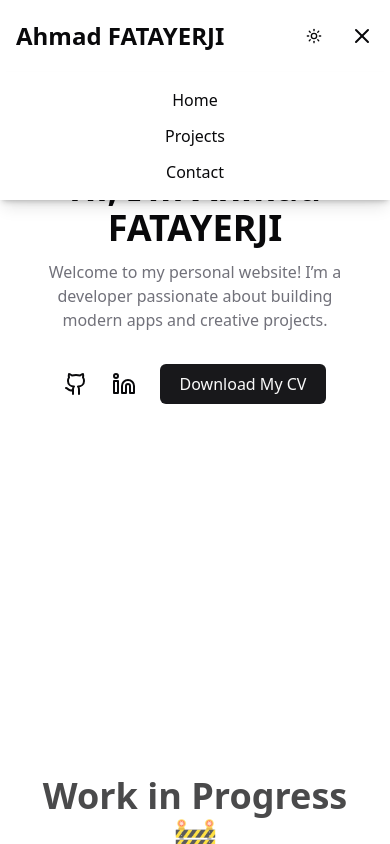
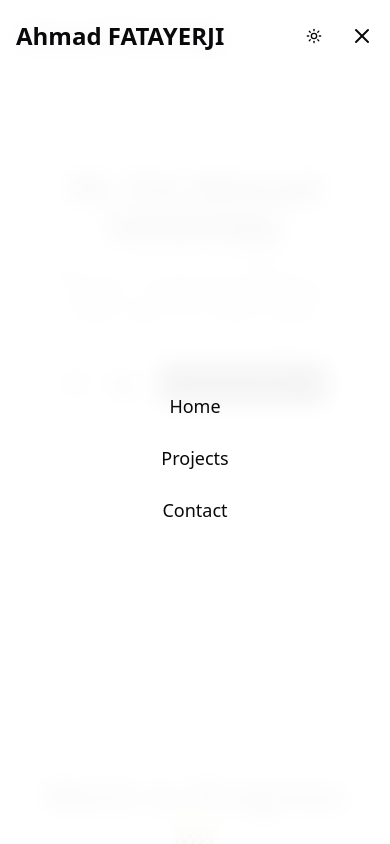
Before and after one commit to ahmad-fatayerji/MyPortfolio, a Next.js app: page / in a window 390 px wide. Both pictures are taken after a click on the button 362 px from the left and 36 px from the top of the page. Shown: the top 844 px of the page. Built offline with nearby package versions, Linux system fonts and the light colour scheme.

Commit message:
updated navbar for greater mobile look

```diff
--- a/src/components/ui/Navbar.tsx
+++ b/src/components/ui/Navbar.tsx
@@ -2,16 +2,17 @@
 
 import * as React from "react";
 import Link from "next/link";
+import { Menu, X } from "lucide-react";
+import { AnimatePresence, motion } from "framer-motion";
+
 import { ThemeToggle } from "@/components/ThemeToggle";
-import { Menu, X } from "lucide-react";
 
-const Navbar = () => {
+export default function Navbar() {
   const [isOpen, setIsOpen] = React.useState(false);
 
-  // Smoothly scroll to the Contact section
   const handleContactClick = (e: React.MouseEvent<HTMLAnchorElement>) => {
-    e.preventDefault(); // Prevent the default anchor jump
-    setIsOpen(false); // Close mobile menu
+    e.preventDefault();
+    setIsOpen(false);
     document.getElementById("contact")?.scrollIntoView({ behavior: "smooth" });
   };
 
@@ -19,7 +20,7 @@ const Navbar = () => {
     <nav className="fixed top-0 left-0 right-0 bg-background text-foreground shadow-lg z-50">
       <div className="flex items-center justify-between p-4 w-full max-w-7xl mx-auto">
         {/* Logo */}
-        <Link href="/" className="text-2xl font-bold whitespace-nowrap">
+        <Link href="/" className="text-2xl font-bold">
           Ahmad FATAYERJI
         </Link>
 
@@ -43,7 +44,6 @@ const Navbar = () => {
           <Link href="/projects" className="hover:text-primary transition">
             Projects
           </Link>
-          {/* Smooth scroll to #contact */}
           <a
             href="#contact"
             onClick={handleContactClick}
@@ -55,35 +55,72 @@ const Navbar = () => {
         </div>
       </div>
 
-      {/* Mobile Dropdown Menu */}
+      {/* MOBILE FULL-SCREEN OVERLAY MENU */}
+      <AnimatePresence>
         {isOpen && (
-        <div className="md:hidden bg-background shadow-md p-4 space-y-3 text-center">
+          <motion.div
+            key="mobile-menu"
+            className="fixed inset-0 z-50 bg-background/95 backdrop-blur-md flex flex-col"
+            initial={{ opacity: 0 }}
+            animate={{ opacity: 1 }}
+            exit={{ opacity: 0 }}
+          >
+            {/* Header Row (Logo + Close Button) */}
+            <div className="flex items-center justify-between p-4">
               <Link
                 href="/"
-            className="block hover:text-primary transition"
+                className="text-2xl font-bold"
+                onClick={() => setIsOpen(false)}
+              >
+                Ahmad FATAYERJI
+              </Link>
+              <div className="flex items-center space-x-4">
+                <ThemeToggle />
+                <button
+                  className="text-foreground"
+                  onClick={() => setIsOpen(false)}
+                  aria-label="Close Menu"
+                >
+                  <X size={24} />
+                </button>
+              </div>
+            </div>
+
+            {/* Links */}
+            <motion.div
+              className="flex-1 flex flex-col items-center justify-center space-y-6"
+              initial={{ y: 10 }}
+              animate={{ y: 0 }}
+              exit={{ y: 10 }}
+              transition={{ duration: 0.2 }}
+            >
+              <Link
+                href="/"
+                className="text-lg font-medium hover:text-primary transition"
                 onClick={() => setIsOpen(false)}
               >
                 Home
               </Link>
+
               <Link
                 href="/projects"
-            className="block hover:text-primary transition"
+                className="text-lg font-medium hover:text-primary transition"
                 onClick={() => setIsOpen(false)}
               >
                 Projects
               </Link>
-          {/* Smooth scroll for mobile menu as well */}
+
               <a
                 href="#contact"
+                className="text-lg font-medium hover:text-primary transition"
                 onClick={handleContactClick}
-            className="block hover:text-primary transition"
               >
                 Contact
               </a>
-        </div>
+            </motion.div>
+          </motion.div>
         )}
+      </AnimatePresence>
     </nav>
   );
-};
-
-export default Navbar;
+}
```
Lines whose indentation alone changed are shown as unchanged.
